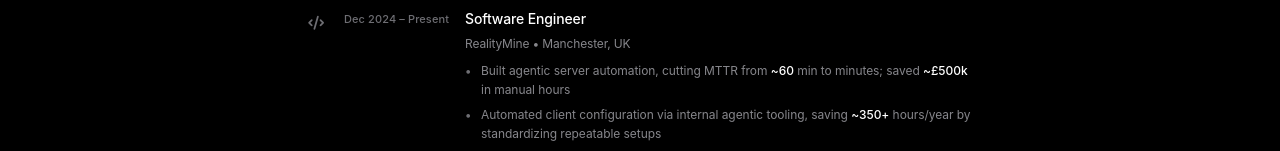
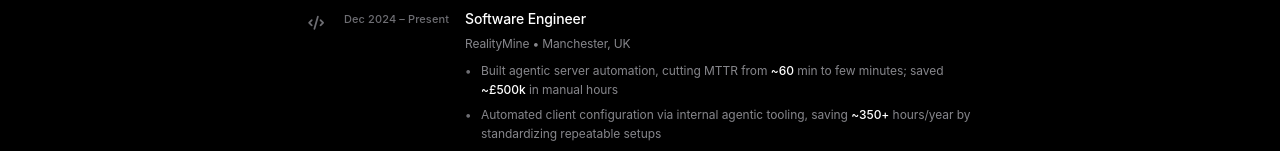
Before and after one commit to farandead/PersonalWebsite, a React (Vite) app in the folder faranz/faranz-react/: page /experience in a window 1280 px wide. Shown: the part 135-286 px from the top of the page. Built offline with nearby package versions, Linux system fonts and the light colour scheme.

Commit message:
update some stuff

```diff
--- a/faranz/faranz-react/src/pages/Experience.tsx
+++ b/faranz/faranz-react/src/pages/Experience.tsx
@@ -7,7 +7,7 @@ const experiences = [
     position: 'Software Engineer',
     period: 'Dec 2024 – Present',
     bullets: [
-      'Built agentic server automation, cutting MTTR from ~60 min to minutes; saved ~£500k in manual hours',
+      'Built agentic server automation, cutting MTTR from ~60 min to few minutes; saved ~£500k in manual hours',
       'Automated client configuration via internal agentic tooling, saving ~350+ hours/year by standardizing repeatable setups',
       'Optimized 600 GB/day data pipeline, improving throughput by 86%',
       'Reduced legacy system alarms/crashes by ~95%',
```
Also changed, not shown: 2 other files (tests, documents, lock files or other folders).
